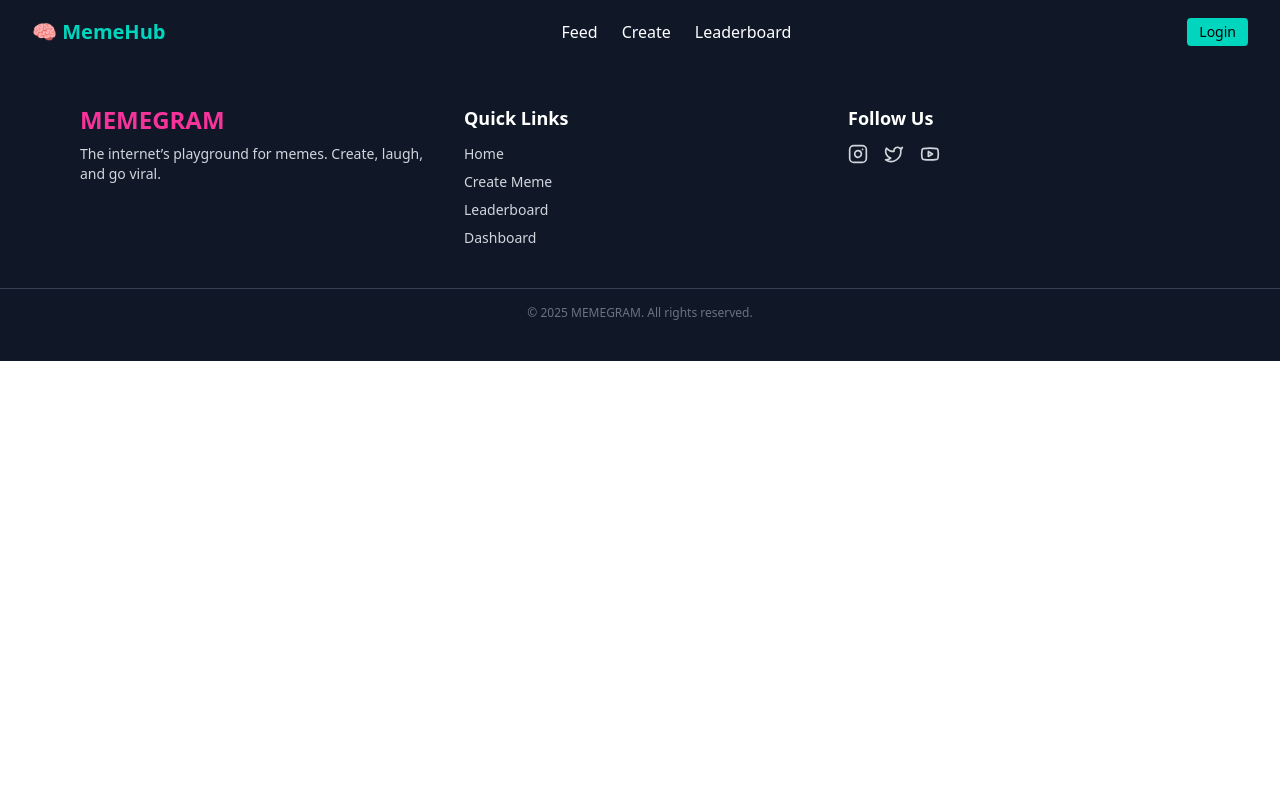
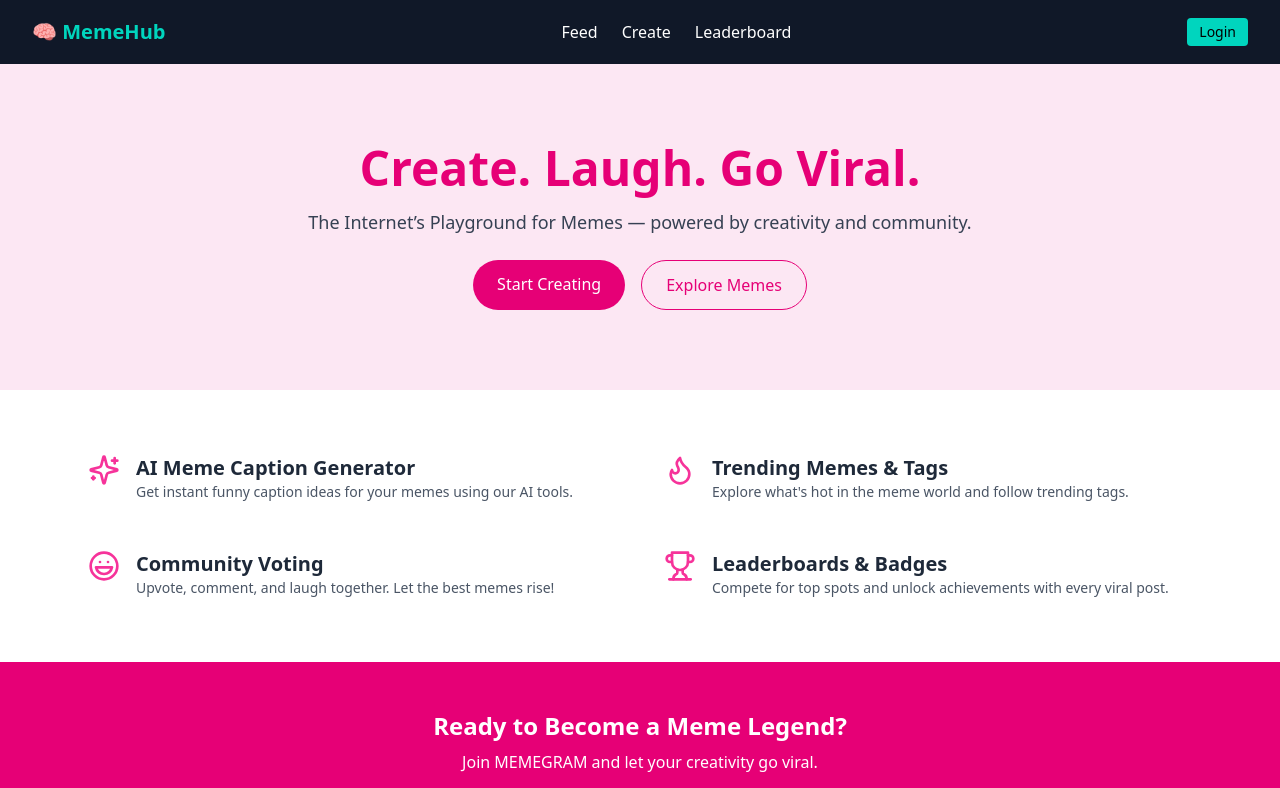
Before and after one commit to harsh108hps/MEMEGRAM, a React (Vite) app: page / in a window 1280 px wide. Shown: the top 788 px of the page. Built offline with nearby package versions, Linux system fonts and the light colour scheme.

Commit message:
my commit

```diff
--- a/src/App.jsx
+++ b/src/App.jsx
@@ -1,12 +1,15 @@
+import ContentBody from "./components/ContentBody";
 import Footer from "./components/Footer";
+
 import Navbar from "./components/Navbar";
+
 
 
 function App() {
   return (
     <>
       <Navbar/>
-
+     <ContentBody/>
       <Footer/>
     </>
   );
--- /dev/null
+++ b/src/components/ContentBody.jsx
@@ -0,0 +1,61 @@
+import { Link } from 'react-router-dom';
+import { Sparkles, Flame, Laugh, Trophy } from 'lucide-react';
+
+const ContentBody = () => {
+  return (
+    <main className="text-gray-800">
+      {/* Hero Section */}
+      <section className="bg-pink-100 py-20 text-center">
+        <h1 className="text-4xl md:text-5xl font-bold text-pink-600">Create. Laugh. Go Viral.</h1>
+        <p className="mt-4 text-lg text-gray-700">The Internet’s Playground for Memes — powered by creativity and community.</p>
+        <div className="mt-6 flex justify-center gap-4">
+          <Link to="/create" className="bg-pink-600 text-white px-6 py-3 rounded-full hover:bg-pink-700">Start Creating</Link>
+          <Link to="/feed" className="border border-pink-600 text-pink-600 px-6 py-3 rounded-full hover:bg-pink-50">Explore Memes</Link>
+        </div>
+      </section>
+
+      {/* Feature Highlights */}
+      <section className="py-16 px-6 max-w-6xl mx-auto grid md:grid-cols-2 gap-12">
+        <div className="flex items-start gap-4">
+          <Sparkles size={32} className="text-pink-500" />
+          <div>
+            <h3 className="text-xl font-semibold">AI Meme Caption Generator</h3>
+            <p className="text-sm text-gray-600">Get instant funny caption ideas for your memes using our AI tools.</p>
+          </div>
+        </div>
+        <div className="flex items-start gap-4">
+          <Flame size={32} className="text-pink-500" />
+          <div>
+            <h3 className="text-xl font-semibold">Trending Memes & Tags</h3>
+            <p className="text-sm text-gray-600">Explore what's hot in the meme world and follow trending tags.</p>
+          </div>
+        </div>
+        <div className="flex items-start gap-4">
+          <Laugh size={32} className="text-pink-500" />
+          <div>
+            <h3 className="text-xl font-semibold">Community Voting</h3>
+            <p className="text-sm text-gray-600">Upvote, comment, and laugh together. Let the best memes rise!</p>
+          </div>
+        </div>
+        <div className="flex items-start gap-4">
+          <Trophy size={32} className="text-pink-500" />
+          <div>
+            <h3 className="text-xl font-semibold">Leaderboards & Badges</h3>
+            <p className="text-sm text-gray-600">Compete for top spots and unlock achievements with every viral post.</p>
+          </div>
+        </div>
+      </section>
+
+      {/* Call to Action */}
+      <section className="bg-pink-600 text-white py-12 text-center">
+        <h2 className="text-2xl font-bold">Ready to Become a Meme Legend?</h2>
+        <p className="mt-2">Join MEMEGRAM and let your creativity go viral.</p>
+        <Link to="/signup" className="mt-4 inline-block bg-white text-pink-600 px-6 py-3 rounded-full hover:bg-gray-100">
+          Sign Up Now
+        </Link>
+      </section>
+    </main>
+  );
+};
+
+export default ContentBody;
```
